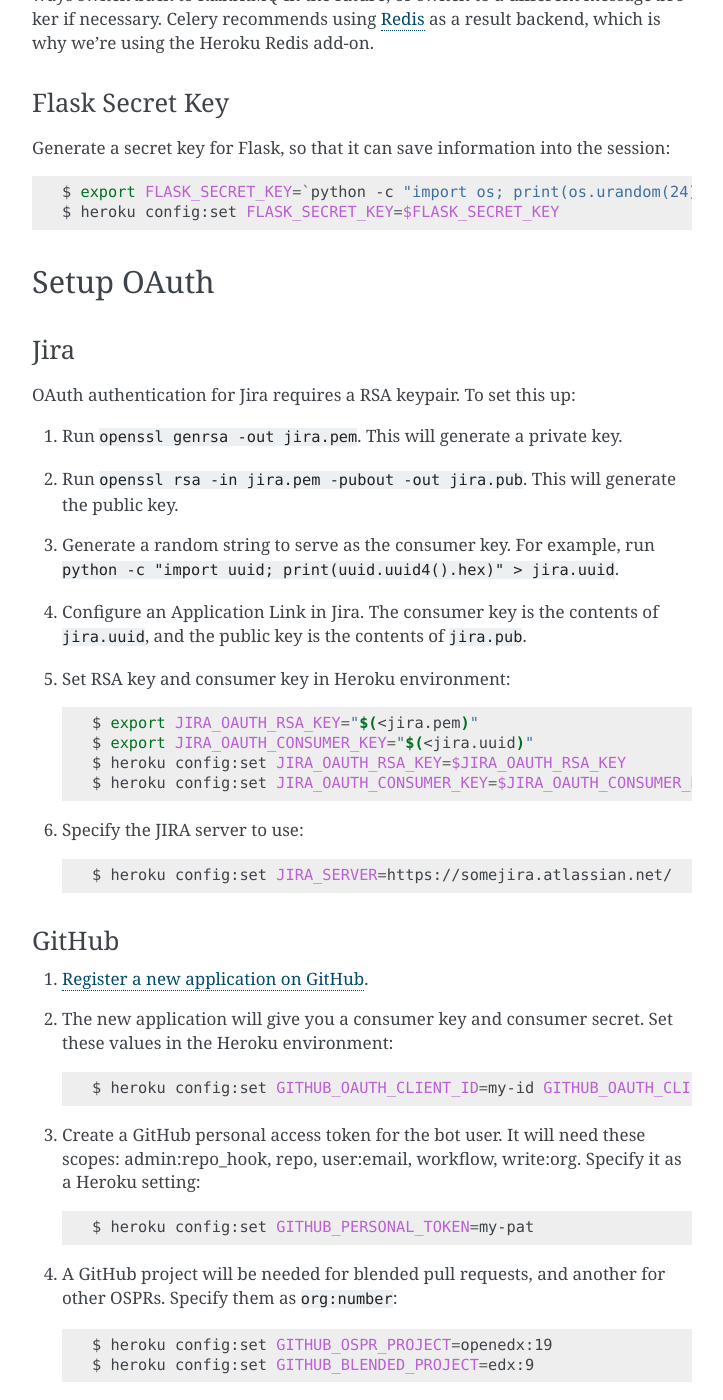
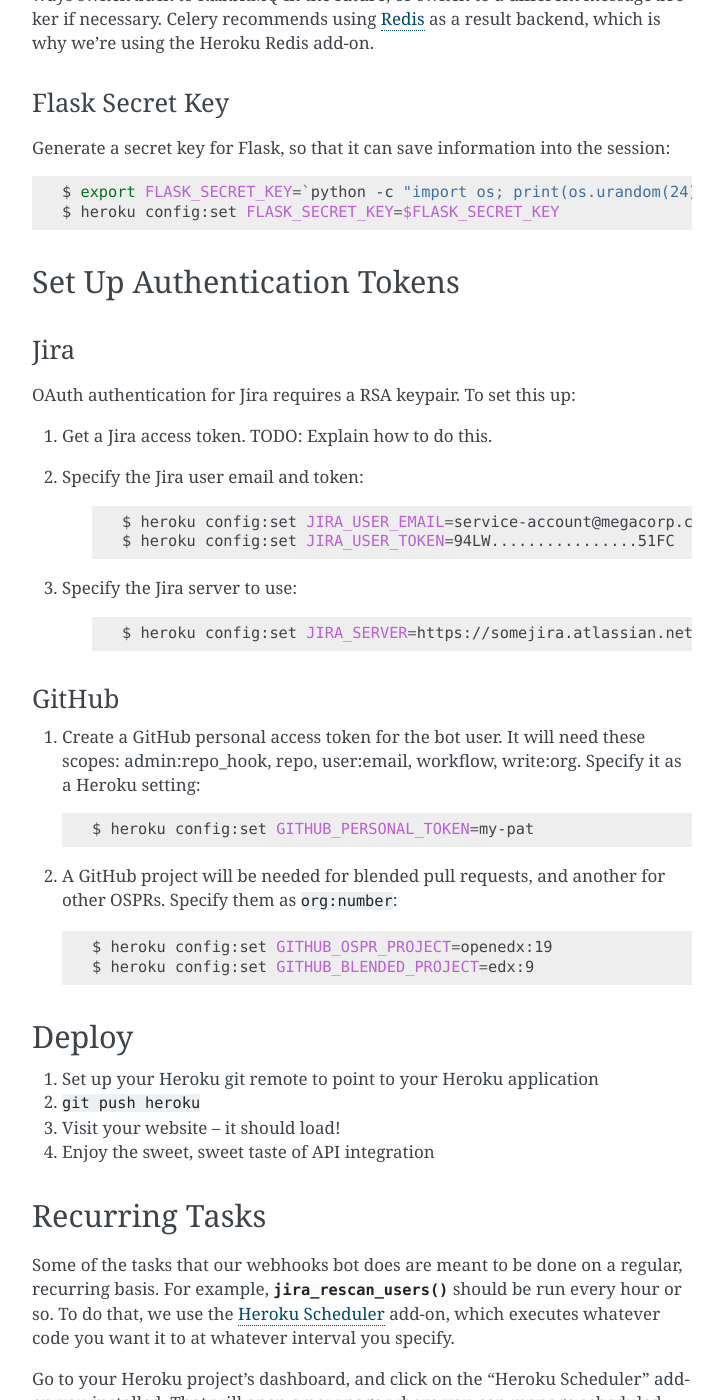
Before and after one commit to openedx/openedx-webhooks, a Sphinx documentation site: the page built from docs/install.rst, in a window 1280 px wide and 1400 px high, scrolled down 659 px. Shown: the whole window, without its empty margins (388-1111 px from the left). Built offline with Sphinx 7.4.7, drawn with Linux system fonts in a browser that asks for light colours; some of the changed text lies outside the part shown.

Commit message:
docs: remove OAuth references in docs/install.rst

```diff
--- a/docs/install.rst
+++ b/docs/install.rst
@@ -44,31 +44,25 @@
   $ export FLASK_SECRET_KEY=`python -c "import os; print(os.urandom(24))"`
   $ heroku config:set FLASK_SECRET_KEY=$FLASK_SECRET_KEY
 
-Setup OAuth
------------
+
+Set Up Authentication Tokens
+----------------------------
 
 Jira
 ~~~~
 
 OAuth authentication for Jira requires a RSA keypair. To set this up:
 
-1.  Run ``openssl genrsa -out jira.pem``. This will generate a private key.
-2.  Run ``openssl rsa -in jira.pem -pubout -out jira.pub``. This will generate the
-    public key.
-3.  Generate a random string to serve as the consumer key. For example, run
-    ``python -c "import uuid; print(uuid.uuid4().hex)" > jira.uuid``.
-4.  Configure an Application Link in Jira. The consumer key is the contents
-    of ``jira.uuid``, and the public key is the contents of ``jira.pub``.
-5.  Set RSA key and consumer key in Heroku environment:
+#. Get a Jira access token. TODO: Explain how to do this.
+
+#. Specify the Jira user email and token:
 
     .. code-block:: bash
 
-        $ export JIRA_OAUTH_RSA_KEY="$(<jira.pem)"
-        $ export JIRA_OAUTH_CONSUMER_KEY="$(<jira.uuid)"
-        $ heroku config:set JIRA_OAUTH_RSA_KEY=$JIRA_OAUTH_RSA_KEY
-        $ heroku config:set JIRA_OAUTH_CONSUMER_KEY=$JIRA_OAUTH_CONSUMER_KEY
+        $ heroku config:set JIRA_USER_EMAIL=service-account@megacorp.com
+        $ heroku config:set JIRA_USER_TOKEN=94LW................51FC
 
-6.  Specify the JIRA server to use:
+#. Specify the Jira server to use:
 
     .. code-block:: bash
 
@@ -77,16 +71,7 @@
 GitHub
 ~~~~~~
 
-1. `Register a new application on GitHub <https://github.com/settings/applications/new>`_.
-
-2. The new application will give you a consumer key and consumer secret. Set
-   these values in the Heroku environment:
-
-   .. code-block:: bash
-
-      $ heroku config:set GITHUB_OAUTH_CLIENT_ID=my-id GITHUB_OAUTH_CLIENT_SECRET=my-secret
-
-3. Create a GitHub personal access token for the bot user.  It will need these
+#. Create a GitHub personal access token for the bot user.  It will need these
    scopes: admin:repo_hook, repo, user:email, workflow, write:org.  Specify it
    as a Heroku setting:
 
```
Also changed, not shown: other parts of docs/install.rst (+9 -6 lines).
